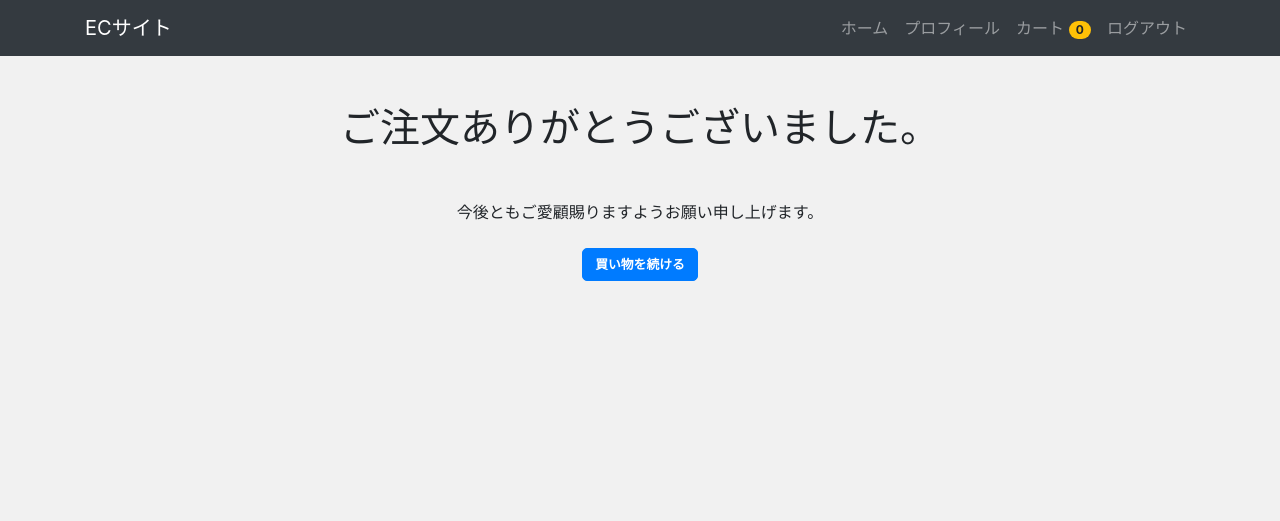
After one commit to haruyasu/django-ecommerce, a Django app: page /thanks/ in a window 1280 px wide. The commit adds this page. Shown: the top 521 px of the page. Run offline with Django 3.2, Linux system fonts and the light colour scheme; the visitor is signed in with stand-in values (Sample User, id 1); data that the repository does not hold is empty; parts of the project's set-up code (start-up, migrations or seed data) failed here and were passed over; some libraries are stand-ins or nearby versions.

Commit message:
:rocket: 注文確定ページ

```diff
--- a/app/templates/app/index.html
+++ b/app/templates/app/index.html
@@ -2,7 +2,7 @@
 
 {% block content %}
 
-<section class="text-center my-5">
+<div class="text-center my-5">
     <div class="row">
         {% for item in object_list %}
             <div class="col-lg-3 col-md-6">
@@ -20,5 +20,5 @@
             </div>
         {% endfor %}
     </div>
-</section>
+</div>
 {% endblock %}
--- /dev/null
+++ b/app/templates/app/thanks.html
@@ -0,0 +1,10 @@
+{% extends "app/base.html" %}
+
+{% block content %}
+
+<div class="text-center my-5">
+    <h1 class="mb-5">ご注文ありがとうございました。</h1>
+    <p class="mb-4">今後ともご愛顧賜りますようお願い申し上げます。</p>
+    <a class="btn btn-primary" href="/">買い物を続ける</a>
+</div>
+{% endblock %}
--- a/app/urls.py
+++ b/app/urls.py
@@ -9,4 +9,5 @@ urlpatterns = [
     path('removeitem/<slug>', views.removeItem, name='removeitem'),
     path('removesingleitem/<slug>', views.removeSingleItem, name='removesingleitem'),
     path('payment/', views.PaymentView.as_view(), name='payment'),
+    path('thanks/', views.ThanksView.as_view(), name='thanks'),
 ]
--- a/app/views.py
+++ b/app/views.py
@@ -1,5 +1,5 @@
 from django.contrib.auth.decorators import login_required
-from django.views.generic import ListView, DetailView, View
+from django.views.generic import TemplateView, ListView, DetailView, View
 from django.contrib.auth.mixins import LoginRequiredMixin
 from .models import Item, OrderItem, Order, Payment
 from django.shortcuts import render, get_object_or_404, redirect
@@ -17,6 +17,10 @@ class IndexView(ListView):
 class ItemDetailView(DetailView):
     model = Item
     template_name = 'app/product.html'
+
+
+class ThanksView(LoginRequiredMixin, TemplateView):
+    template_name = 'app/thanks.html'
 
 
 class OrderView(LoginRequiredMixin, View):
@@ -68,7 +72,7 @@ class PaymentView(LoginRequiredMixin, View):
         order.ordered = True
         order.payment = payment
         order.save()
-        return redirect('/')
+        return redirect('thanks')
 
 
 @login_required
```
